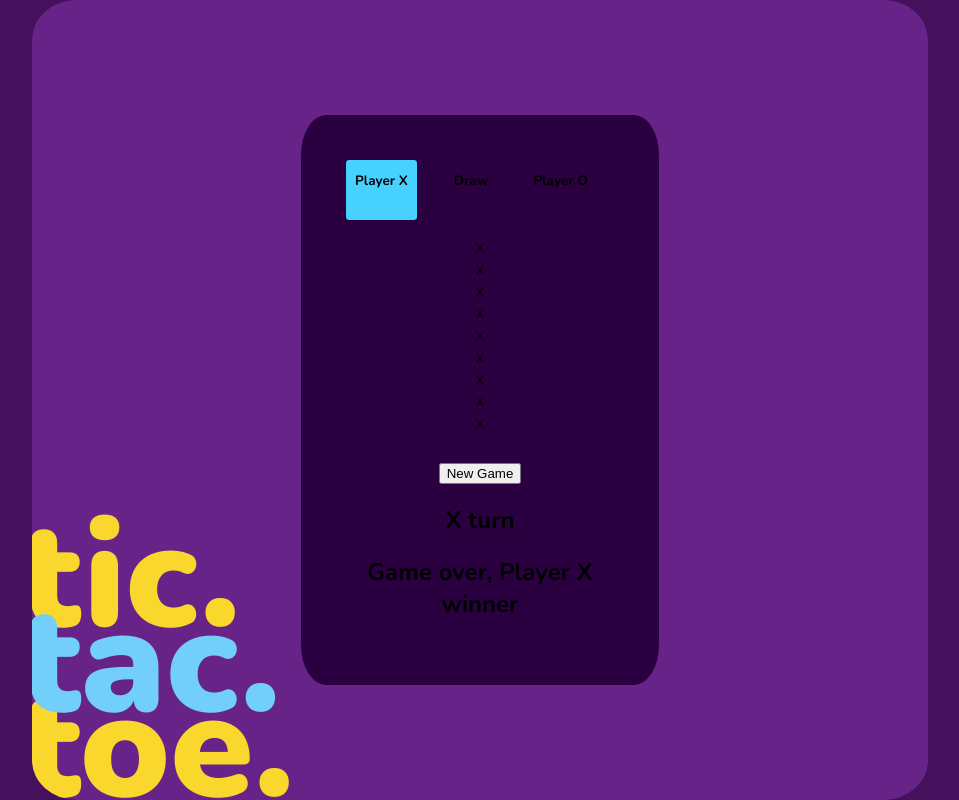
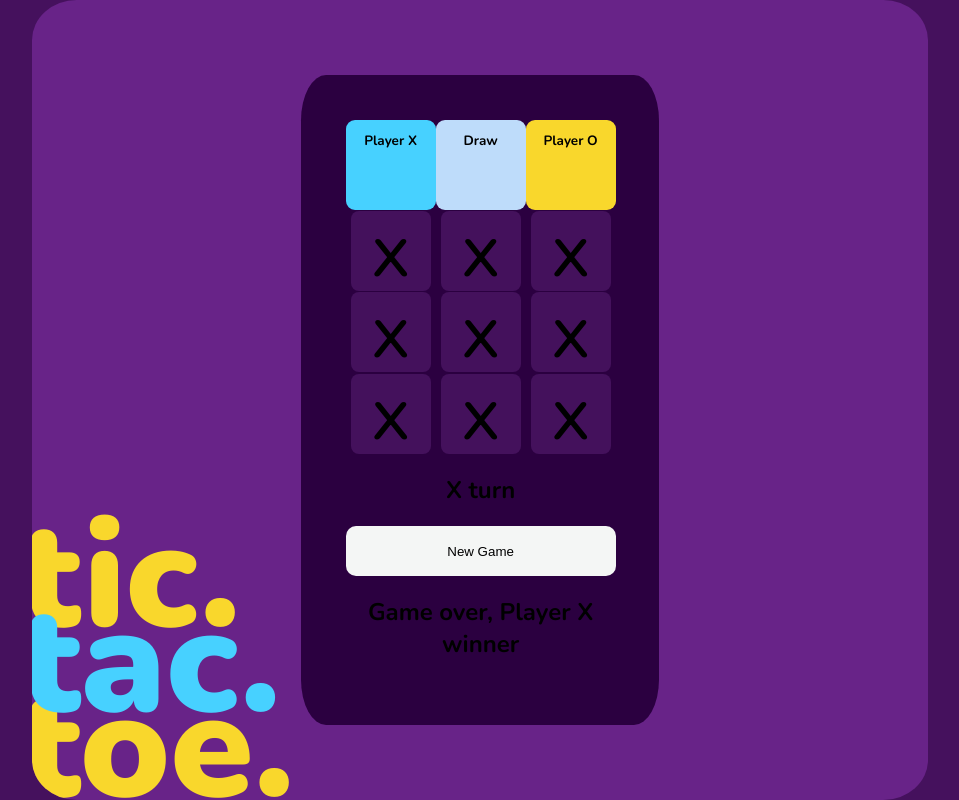
Before and after one commit to manav-bhullar/improved-tic, a plain HTML site: page index.html in a window 1280 px wide. Shown: the whole page, without its empty margins (160-1119 px from the left). Drawn offline with nearby package versions, Linux system fonts and the light colour scheme.

Commit message:
Refactor HTML structure and update CSS styling for Tic Tac Toe game

```diff
--- a/index.html
+++ b/index.html
@@ -52,34 +52,32 @@
 
             <div class="game-box">
 
-                <div class="row">
+
                     <div class="box" id="box-1">x</div>
                     <div class="box" id="box-2">x</div>
                     <div class="box" id="box-3">x</div>
-                </div>
 
-                <div class="row">
+
                     <div class="box" id="box-4">x</div>
                     <div class="box" id="box-5">x</div>
                     <div class="box" id="box-6">x</div>
-                </div>
 
-                <div class="row">
+
                     <div class="box" id="box-7">x</div>
                     <div class="box" id="box-8">x</div>
                     <div class="box" id="box-9">x</div>
-                </div>
             </div>
 
             <div class="instructions">
+
+                <div class="turn">
+                    <h2>X turn</h2>
+                </div>
 
                 <div class="new-game">
                     <button>New Game</button>
                 </div>
 
-                <div class="turn">
-                    <h2>X turn</h2>
-                </div>
 
                 <div class="winner">
                     <h2>Game over, Player X winner</h2>
--- a/style.css
+++ b/style.css
@@ -72,7 +72,7 @@ body {
     bottom: 65px;
     z-index: 1;
     h1{
-        color: #72cff9
+        color: #47d1ff
     }
 }
 
@@ -86,12 +86,12 @@ body {
 
 .container-box{
     display: grid;
-    grid-template-rows: 1fr 3fr 1fr;
+    grid-template-rows: 1fr 3fr 2fr;
     background-color: #2b0040;
     border: none;
     border-radius: 7%;
-    width: 30%;
-    height: 60%;
+    width:30%;
+    height: 70vh;
     padding: 5%;
 }
 
@@ -99,17 +99,87 @@ body {
     display: grid;
     grid-template-columns: repeat(3, 1fr);
     grid-template-rows: 1fr;
+    align-items: center;
+    justify-items: center;
 
 }
 
 .stats-box > div{
     border: none;
-    border-radius: 5%;
+    border-radius: 10%;
     font-size: xx-small;
-    height: 80%;
-    width: 80%;
+    height: 90px;
+    width:  90px;
+    text-align: center;
 }
 .player-x{
     background-color: #47d1ff;
     color: #000000;
 }
+
+.player-o{
+    background-color: #f9d72c;
+    color: #000000;
+}
+
+.draw{
+    background-color: #bedcfa;
+    color: #000000;
+}
+
+.game-box{
+    display: grid;
+    grid-template-columns: repeat(3, 1fr);
+    grid-template-rows: repeat(3, 1fr);
+    align-items: center;
+    justify-items: center;
+
+
+
+}
+.game-box > .box{
+    border: none;
+    border-radius: 10%;
+    background-color: #44115c;
+    height: 80px;
+    width: 80px;
+    display: flex;
+    align-items: center;
+    justify-content: center;
+    font-size: 75px;
+}
+
+.instructions{
+    display: flex;
+    flex-direction: column;
+    align-items: center;
+    justify-content: center;
+
+    width: 100%;
+
+}
+
+
+.new-game{
+    border: none;
+    width: 100%;
+    height: 50px;
+
+
+}
+button{
+    background-color: #f4f6f5;
+    border: none;
+    width: 100%;
+    height: 100%;
+    margin: 0;
+    border-radius: 10px;
+}
+
+/* .turn{
+    display: none;
+} */
+
+/* .winner{
+    display: none;
+} */
```
